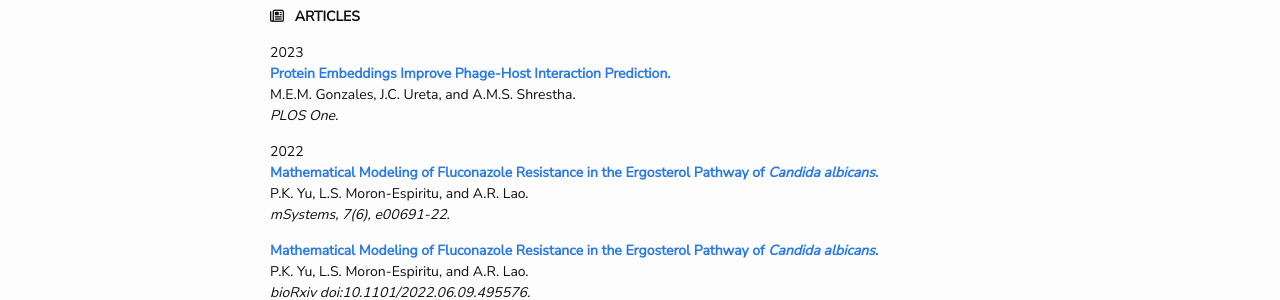
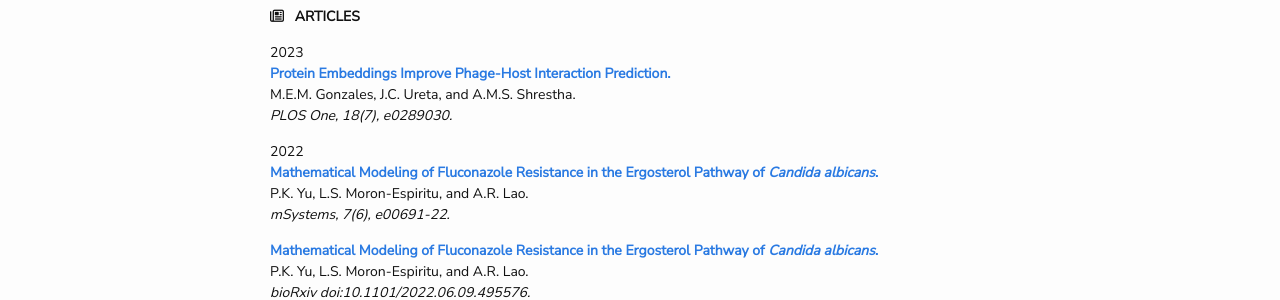
Before and after one commit to dlsu-scomb/dlsu-scomb.github.io, a Jekyll site: the page built from papers.md, in a window 1280 px wide. Shown: the part 197-497 px from the top of the page. Built offline with Jekyll 4.4.1, drawn with Linux system fonts in a browser that asks for light colours; nearby versions of some CDN libraries; a style sheet for code colours, icons or effects is not loaded.

Commit message:
Update papers.md

```diff
--- a/papers.md
+++ b/papers.md
@@ -8,7 +8,7 @@ permalink: /papers/
 2023 <br>
 [**Protein Embeddings Improve Phage-Host Interaction Prediction.**](https://journals.plos.org/plosone/article/authors?id=10.1371/journal.pone.0289030) <br>
 M.E.M. Gonzales, J.C. Ureta, and A.M.S. Shrestha. <br>
-*PLOS One.*
+*PLOS One, 18(7), e0289030.*
 
 2022 <br>
 [**Mathematical Modeling of Fluconazole Resistance in the Ergosterol Pathway of *Candida albicans*.**](https://journals.asm.org/doi/10.1128/msystems.00691-22) <br>
```
